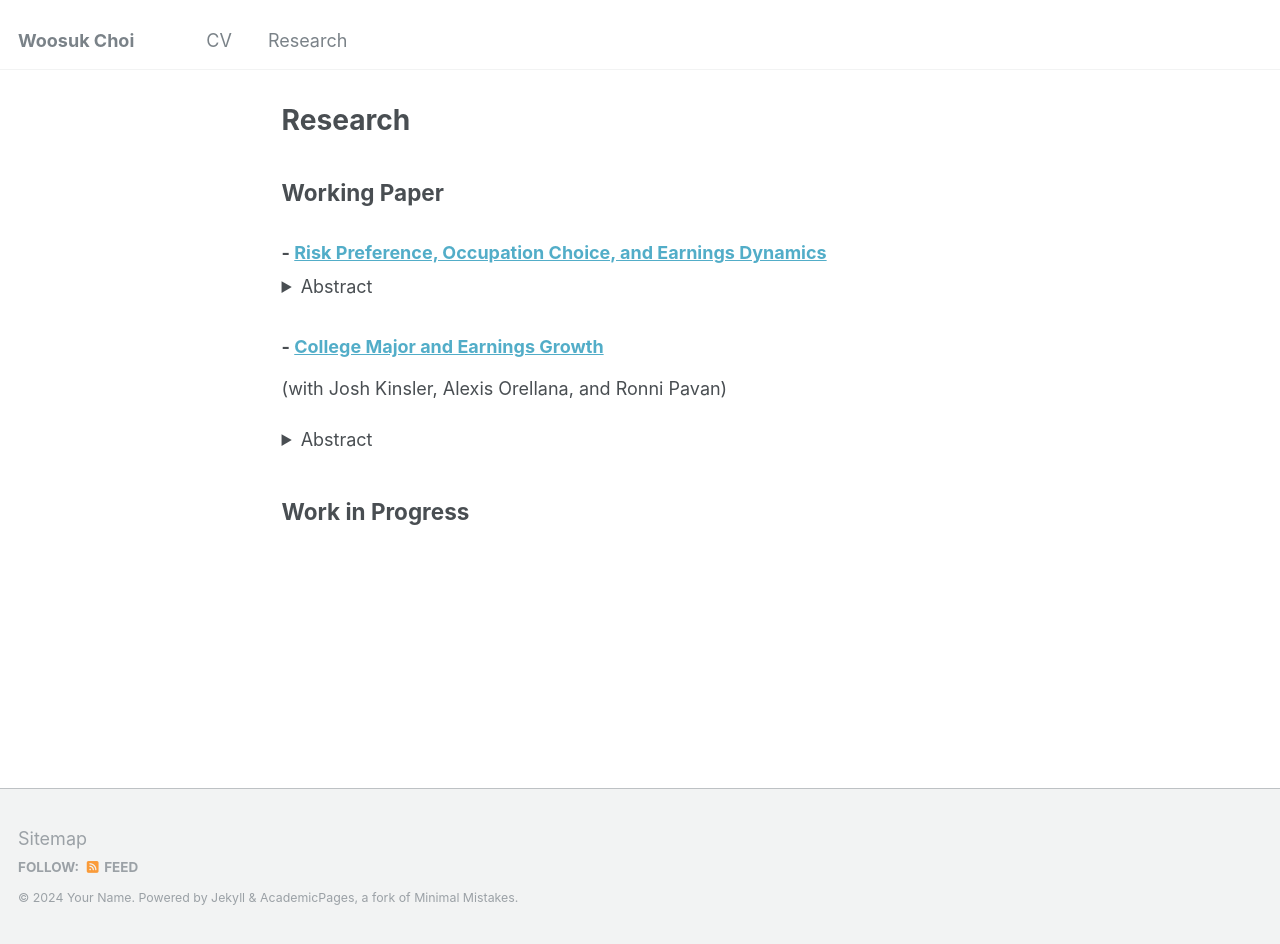
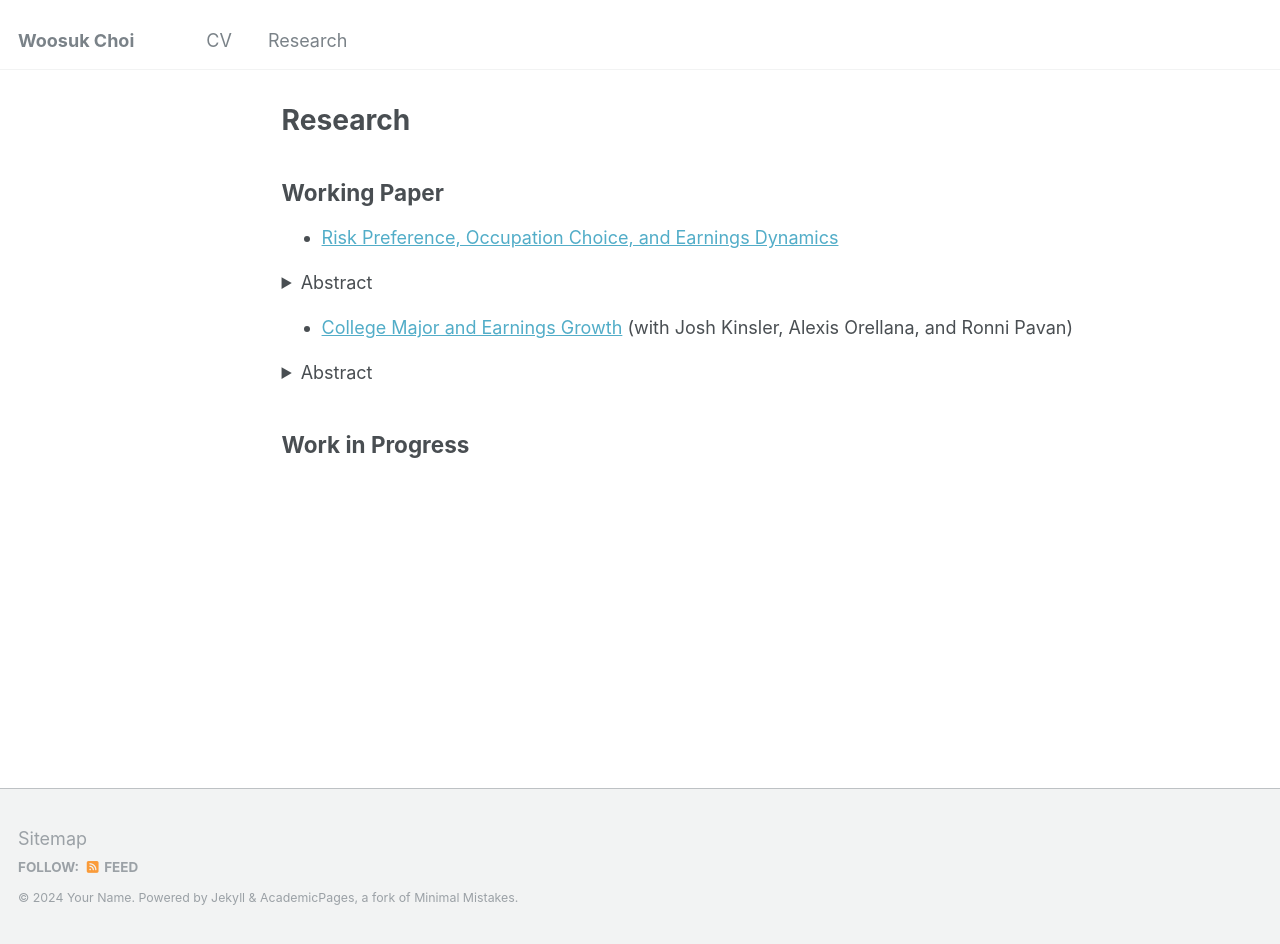
Before and after one commit to woosukchoi/old_page, a Jekyll site: the page built from _pages/research.md, in a window 1280 px wide and 944 px high. Built offline with Jekyll 4.4.1, drawn with Linux system fonts in a browser that asks for light colours.

```diff
--- a/_pages/research.md
+++ b/_pages/research.md
@@ -6,14 +6,14 @@ author_profile: false
 ---
 
 ## Working Paper
-### - [Risk Preference, Occupation Choice, and Earnings Dynamics](/files/Paper_Woosuk_Risk_Preference.pdf)
+- [Risk Preference, Occupation Choice, and Earnings Dynamics](/files/Paper_Woosuk_Risk_Preference.pdf)
 <details>
   <summary>Abstract</summary>
 
   Risk preference is a fundamental element in labor market decisions, which inherently entail risks. This paper investigates the role of risk preference in occupation choices and earnings inequality, utilizing data from the NLSY97 and O*NET database. The descriptive findings suggest that workers with greater risk aversion tend to earn lower wages, and this wage gap becomes especially pronounced as their careers progress. Moreover, the evidence indicates that risk-averse individuals tend to choose routine occupations, which provide less opportunity for earnings growth. To investigate mechanisms driving the dynamic impact of risk preferences on earnings, I develop a structural model of occupation choice with human capital accumulation, allowing for heterogeneity in risk preferences. The model is estimated using the Conditional Choice Probability estimator accounting for unobserved heterogeneity. The estimated model underscores that the effect of differential human capital accumulation accounts for 40 percent of earnings inequality between risk attitude groups, highlighting the importance of considering the propagating effect of self-selection on risk attitudes. Using the estimated model, I show that routine-biased technological change contributes to larger disparities in occupation choices across workers with varied risk preferences, enlarging earnings disparities.
 </details>
 
-### - [College Major and Earnings Growth](/files/CKOP_11_15_23.pdf)
+- [College Major and Earnings Growth](/files/CKOP_11_15_23.pdf)
 (with Josh Kinsler, Alexis Orellana, and Ronni Pavan)
 <details>
   <summary>Abstract</summary>
```
